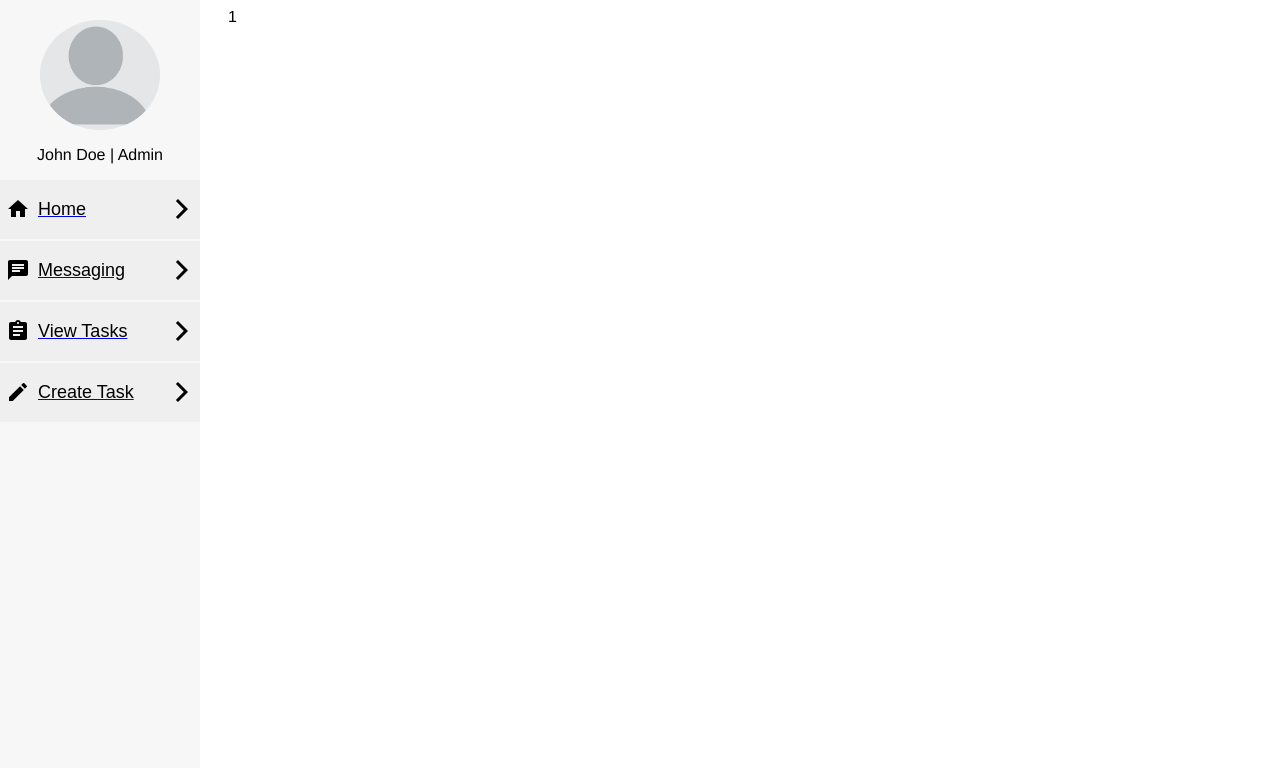
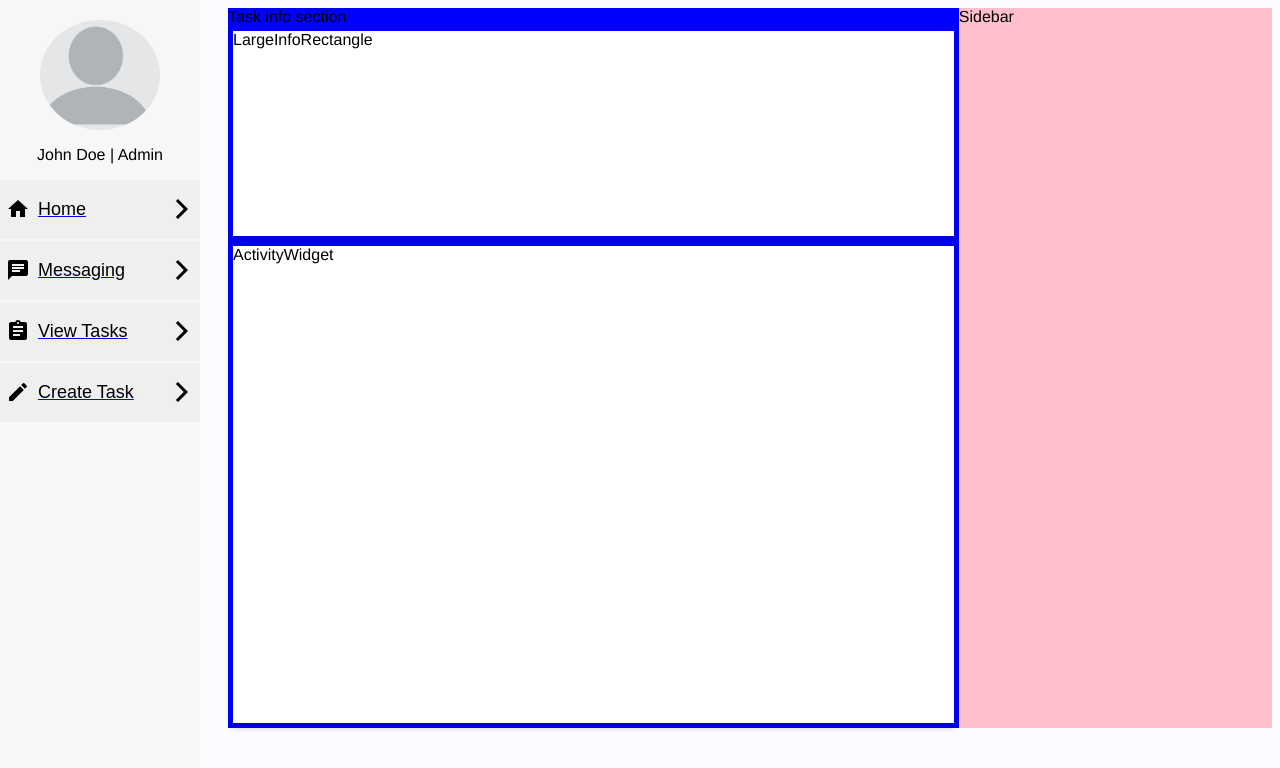
Before and after one commit to SevagSA/Project-Management-Software, a React (Create React App) app in the folder frontend/: page /tasks/1 in a window 1280 px wide. Shown: the top 768 px of the page. Built offline with nearby package versions, Linux system fonts and the light colour scheme.

Commit message:
Wrote skeleton for the task detail page

```diff
--- a/frontend/src/Components/Task/TaskDetail/Styles.js
+++ b/frontend/src/Components/Task/TaskDetail/Styles.js
@@ -0,0 +1,25 @@
+import styled from "styled-components";
+
+const Wrapper = styled.div`
+    display: flex;
+    height: 90vh;
+`;
+
+const TaskInfoSection = styled.div`
+    background-color: blue;
+    flex: .70;
+    display: flex;
+    flex-direction: column;
+`;
+const Sidebar = styled.aside`
+    background-color: pink;
+    flex: .30;
+`;
+
+const styles = {
+    Wrapper,
+    TaskInfoSection,
+    Sidebar
+};
+
+export default styles;
--- a/frontend/src/Components/Task/TaskDetail/TaskDetail.js
+++ b/frontend/src/Components/Task/TaskDetail/TaskDetail.js
@@ -1,12 +1,22 @@
 import { useParams } from "react-router-dom";
-
+import styles from "./Styles";
+import {tasks} from "../../../DummyData";
+import LargeInfoRectangle from "../../Widgets/LargeInfoRectangle/LargeInfoRectangle";
+import ActivityWidget from "../../Widgets/ActivityWidget/ActivityWidget";
 
 export default function TaskDetail() {
-    let { id } = useParams();
+    const { id } = useParams();
+    const task = tasks.find(task => task.id === id);
     return (
-        <div>
-
-            {id}
-        </div>
+        <styles.Wrapper>
+            <styles.TaskInfoSection>
+                Task info section
+                <LargeInfoRectangle />
+                <ActivityWidget />
+            </styles.TaskInfoSection>
+            <styles.Sidebar>
+                Sidebar
+            </styles.Sidebar>
+        </styles.Wrapper>
     )
 }
--- /dev/null
+++ b/frontend/src/Components/Widgets/ActivityWidget/ActivityWidget.js
@@ -0,0 +1,9 @@
+import styles from './Styles'
+
+export default function ActivityWidget() {
+    return (
+        <styles.Wrapper>
+            ActivityWidget
+        </styles.Wrapper>
+    )
+}
--- /dev/null
+++ b/frontend/src/Components/Widgets/ActivityWidget/Styles.js
@@ -0,0 +1,14 @@
+import styled from "styled-components";
+
+const Wrapper = styled.div`
+    background-color: white;
+    box-shadow: 0 4px 8px 0 rgba(0,0,0,0.2);
+    margin: 5px;
+    flex: .70;
+`;
+
+const styles = {
+    Wrapper,
+}
+
+export default styles;
--- /dev/null
+++ b/frontend/src/Components/Widgets/LargeInfoRectangle/LargeInfoRectangle.js
@@ -0,0 +1,9 @@
+import styles from "./Styles";
+
+export default function LargeInfoRectangle() {
+    return (
+        <styles.Wrapper>
+            LargeInfoRectangle
+        </styles.Wrapper>
+    )
+}
--- /dev/null
+++ b/frontend/src/Components/Widgets/LargeInfoRectangle/Styles.js
@@ -0,0 +1,14 @@
+import styled from "styled-components";
+
+const Wrapper = styled.div`
+    background-color: white;
+    box-shadow: 0 4px 8px 0 rgba(0,0,0,0.2);
+    flex: .30;
+    margin: 5px;
+`;
+
+const styles = {
+    Wrapper,
+};
+
+export default styles;
--- a/frontend/src/Components/Widgets/SmallSquare/Styles.js
+++ b/frontend/src/Components/Widgets/SmallSquare/Styles.js
@@ -5,7 +5,6 @@ const Wrapper = styled.div`
     position: relative;
     margin: 5px;
     box-shadow: 0 4px 8px 0 rgba(0,0,0,0.2);
-    flex: .25;
     padding: 25px;
 `;
 
--- a/frontend/src/GlobalStyle.js
+++ b/frontend/src/GlobalStyle.js
@@ -2,6 +2,7 @@ import { createGlobalStyle } from "styled-components";
 
 const GlobalStyle = createGlobalStyle`
   body {
+    background-color: #fafcff;
     font-family: 'Helvetica', 'Arial', sans-serif;
     padding-left: 220px;
   }
```
